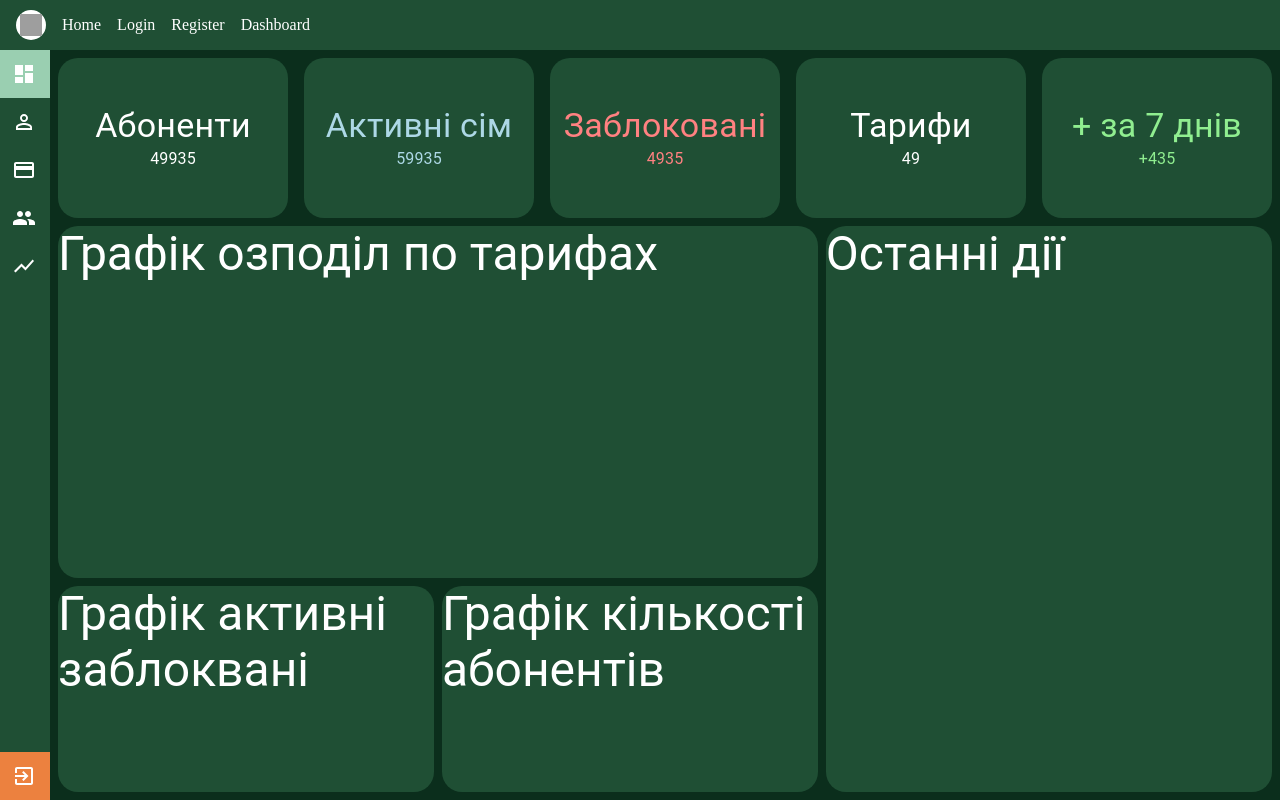
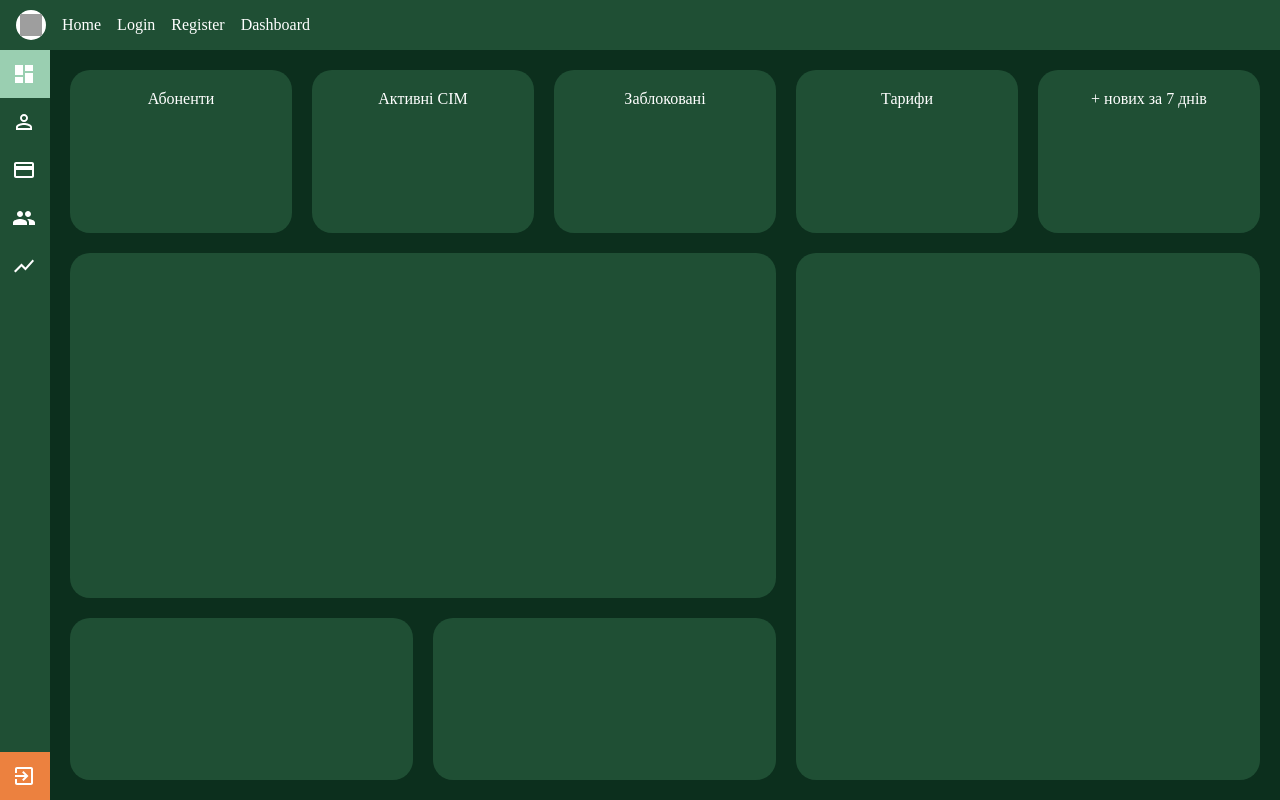
Before and after one commit to yarty777-Vdovichenko/kurs_work, a React (Vite) app: page /srm/dashboard in a window 1280 px wide. Built offline with nearby package versions, Linux system fonts and the light colour scheme; grey boxes are pictures that could not be loaded.

Commit message:
Changed Dashboard.tsx

```diff
--- a/src/App.tsx
+++ b/src/App.tsx
@@ -11,7 +11,7 @@ import Users from './Pages/Users';
 import Charts from './Pages/Charts';
 import Abonents from './Pages/Abonents';
 import Box from "@mui/material/Box"
-import "./App.css"
+import "./styles/App.css"
 
 function App() {
   return (
--- a/src/Pages/Dashboard.tsx
+++ b/src/Pages/Dashboard.tsx
@@ -1,65 +1,38 @@
 import { Box, Button, Stack, Typography } from '@mui/material';
 import { useState } from 'react';
+import "../styles/dashboard.css"
 
 export default function Dashboard() {
-const [data,setData]=useState([
-  {name:"Абоненти",number:"49935",color:"white"},
-  {name:"Активні сім",number:"59935",color:"lightBlue"},
-  {name:"Заблоковані",number:"4935",color:"#FF8181"},
-  {name:"Тарифи",number:"49",color:"white"},
-  {name:"+ за 7 днів",number:"+435",color:"lightGreen"},
-])
 
   return (
-    <>
-      <Box sx={{
-        minHeight:"calc(100vh - 50px)",
-        minWidth:"100vh",
-        backgroundColor:"#0B2E1C",
-        display:'flex',
-        flexDirection:"column",
-        gap:1,
-        py:1,
-      }}>
-        <Box sx={{
-          display:"flex",
-        }}>
-          {data.map(dat => (
-            <Box key={dat.name} sx={{
-              height:"160px",
-              width:"20%",
-              borderRadius:"20px",
-              backgroundColor:"#1F4F34",
-              display:'flex',
-              flexDirection:"column",
-              alignItems:"center",
-              justifyContent:"center",
-              mx:1
-            }}>
-              <Typography variant='h4' sx={{color:dat.color}}>{dat.name}</Typography>
-              <Typography variant='body1' sx={{color:dat.color}}>{dat.number}</Typography>
-            </Box>
-          ))}
-        </Box>
-        <Box sx={{display:"flex",flexDirection:"row",gap:1,flex:1,px:1}}>
-          <Box sx={{flex:0.63,display:'flex',flexDirection:"column",gap:1}}>
-            <Box sx={{flex:0.63, backgroundColor:"#1F4F34",borderRadius:"20px"}}>
-              <Typography variant='h3' sx={{color:"white"}}>Графік озподіл по тарифах</Typography>
-            </Box>
-            <Box sx={{flex:0.37,display:'flex',gap:1}}>
-              <Box sx={{flex:0.5, backgroundColor:"#1F4F34",borderRadius:"20px"}}>
-                <Typography variant='h3' sx={{color:"white"}}>Графік активні заблоквані</Typography>
-              </Box>
-              <Box sx={{flex:0.5, backgroundColor:"#1F4F34",borderRadius:"20px"}}>
-                <Typography variant='h3' sx={{color:"white"}}>Графік кількості абонентів</Typography>
-              </Box>
-            </Box>
-          </Box>
-          <Box sx={{flex:0.37, backgroundColor:"#1F4F34",borderRadius:"20px"}}>
-            <Typography variant='h3' sx={{color:"white"}}>Останні дії</Typography>
-          </Box>
-        </Box>
-      </Box>
-    </>
+    <main>
+      <div className='card'>
+        Абоненти
+      </div>
+      <div className='card'>
+        Активні СІМ
+      </div>
+      <div className='card'>
+        Заблоковані
+      </div>
+      <div className='card'>
+        Тарифи
+      </div>
+      <div className='card'>
+        + нових за 7 днів
+      </div>
+      <div className='mainDiagram'>
+
+      </div>
+      <div className='lastActions'>
+
+      </div>
+      <div className='additionalDiagram'>
+
+      </div>
+      <div className='additionalDiagram'>
+
+      </div>
+    </main>
   );
 }
--- a/src/Pages/Register.tsx
+++ b/src/Pages/Register.tsx
@@ -92,7 +92,7 @@ export default function Register()
                     alignItems:"center"
                 }}>
                     <svg xmlns="http://www.w3.org/2000/svg" width="150" height="150" viewBox="0 0 24 24"><path fill="#4DA3FF" d="M15 4a4 4 0 0 0-4 4a4 4 0 0 0 4 4a4 4 0 0 0 4-4a4 4 0 0 0-4-4m0 1.9a2.1 2.1 0 1 1 0 4.2A2.1 2.1 0 0 1 12.9 8A2.1 2.1 0 0 1 15 5.9M4 7v3H1v2h3v3h2v-3h3v-2H6V7zm11 6c-2.67 0-8 1.33-8 4v3h16v-3c0-2.67-5.33-4-8-4m0 1.9c2.97 0 6.1 1.46 6.1 2.1v1.1H8.9V17c0-.64 3.1-2.1 6.1-2.1"
-       /></svg>
+                    /></svg>
                     <TextField variant="filled" label="name"
                     value={name}
                     onChange={(e)=>setName(e.target.value)}
--- /dev/null
+++ b/src/styles/dashboard.css
@@ -0,0 +1,40 @@
+* {
+    margin: 0px;
+    padding: 0px;
+}
+main{
+    background-color: #0C2F1D;
+    min-width: 100%;
+    min-height: calc(100vh - 50px);
+    display: grid;
+    grid-template-columns: repeat(10,1fr);
+    grid-template-rows: repeat(4,1fr);
+    padding: 20px;
+    gap: 20px;
+}
+.card{
+    background-color: #1F4F34;
+    border-radius: 20px;
+    padding: 20px;
+    display: flex;
+    justify-content: center;
+    color: white;
+    grid-column: span 2;
+}
+.mainDiagram{
+    background-color: #1F4F34;
+    border-radius: 20px;
+    grid-column: span 6 ;
+    grid-row: span 2;
+}
+.lastActions{
+    background-color: #1F4F34;
+    border-radius: 20px;
+    grid-row: span 3 ;
+    grid-column: span 4;
+}
+.additionalDiagram{
+    background-color: #1F4F34;
+    border-radius: 20px;
+    grid-column: span 3;
+}
```
Also changed, not shown: src/styles/App.css (renamed from src/App.css).
